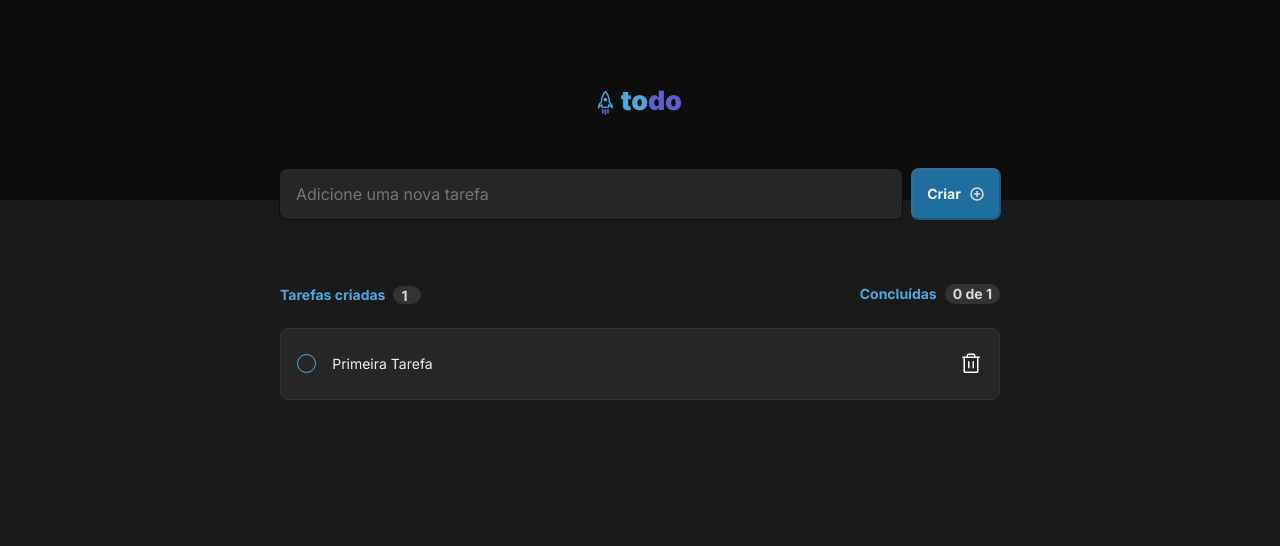
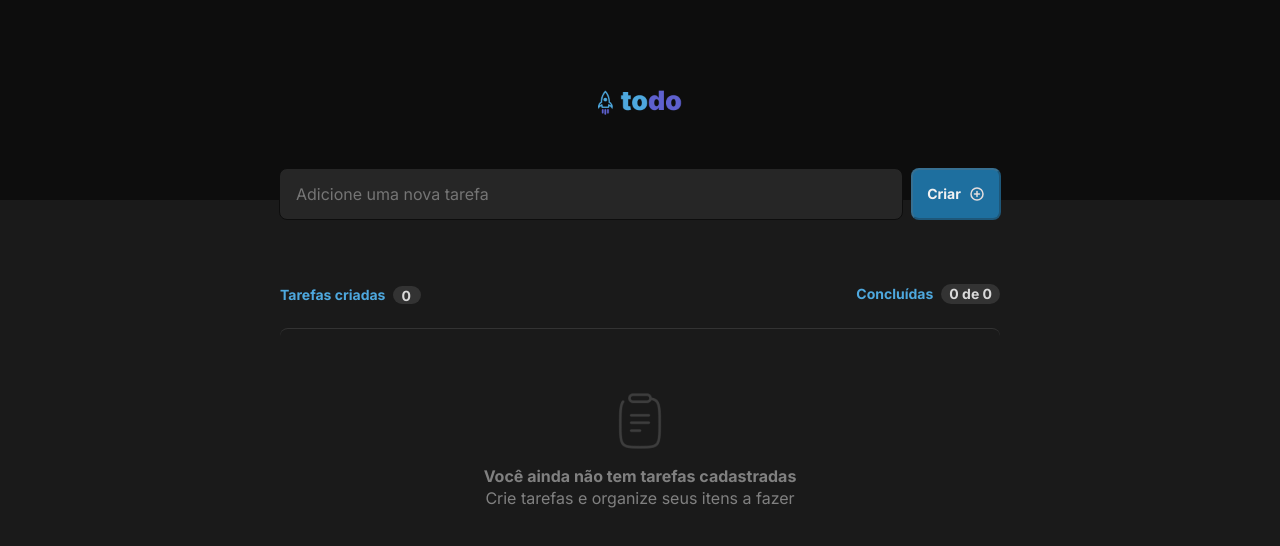
Before and after one commit to PColares/TodoList, a React (Vite) app: page / in a window 1280 px wide. Shown: the top 546 px of the page. Built offline with nearby package versions, Linux system fonts and the light colour scheme.

Commit message:
Fix show completed tasks feature in taskCard component

```diff
--- a/package.json
+++ b/package.json
@@ -17,6 +17,7 @@
   "devDependencies": {
     "@types/react": "^18.0.15",
     "@types/react-dom": "^18.0.6",
+    "@types/uuid": "^8.3.4",
     "@vitejs/plugin-react": "^2.0.0",
     "typescript": "^4.6.4",
     "vite": "^3.0.0"
--- a/src/components/NewTaskBar.tsx
+++ b/src/components/NewTaskBar.tsx
@@ -1,18 +1,44 @@
 import { useState, FormEvent, ChangeEvent, InvalidEvent } from 'react';
+import { v4 as uuidv4 } from 'uuid';
 import { PlusCircle } from 'phosphor-react';
 import Clipboard from '../assets/Clipboard.png';
 import styles from './NewTaskBar.module.css';
-import Tasks from './Task';
+import TaskCard from './TaskCard';
+
+type TaskProps = {
+  id: string;
+  task: string;
+  isTaskFinished: boolean;
+};
 
 function NewTaskBar() {
-  const [taskContent, setTaskContent] = useState(['Primeira Tarefa']);
+  const [taskContent, setTaskContent] = useState<TaskProps[]>([]);
   const [newTask, setNewTask] = useState('');
 
   function handleCreateNewTask(event: FormEvent) {
     event.preventDefault();
 
-    setTaskContent([...taskContent, newTask]);
+    if (newTask.trim() === '') return;
+
+    const newTodo: TaskProps = {
+      id: uuidv4(),
+      task: newTask,
+      isTaskFinished: false,
+    };
+
+    setTaskContent([...taskContent, newTodo]);
     setNewTask('');
+  }
+
+  function handleChangeFinishedTask(id: string) {
+    const updateTaskWithSameId = taskContent.map((task) => {
+      if (task.id === id) {
+        return { ...task, isTaskFinished: !task.isTaskFinished };
+      }
+      return task;
+    });
+
+    setTaskContent(updateTaskWithSameId);
   }
 
   function handleNewTaskChange(event: ChangeEvent<HTMLInputElement>) {
@@ -24,17 +50,15 @@ function NewTaskBar() {
     event.target.setCustomValidity('Este campo é obrigatório!');
   }
 
-  function deleteTask(taskToDelete: string) {
-    const taskWithoutDeletedOne = taskContent.filter((task) => {
-      return task !== taskToDelete;
-    });
+  function handleDeleteTaskById(taskIdToDelete: string) {
+    const taskWithoutDeletedOne = taskContent.filter((task) => task.id !== taskIdToDelete);
 
     setTaskContent(taskWithoutDeletedOne);
   }
 
   const isNewTaskEmpty = newTask.length === 0;
   const NumberOfTasksCreated = taskContent.length;
-  const NumberOfTasksCompleted = taskContent.filter((task) => task.length);
+  const NumberOfTasksCompleted = taskContent.filter((task) => task.isTaskFinished).length;
 
   console.log(NumberOfTasksCompleted);
 
@@ -62,13 +86,23 @@ function NewTaskBar() {
           </div>
           <div className={styles.infoContainer}>
             <span>Concluídas</span>
-            <span className={styles.taskCompleted}>0 de {NumberOfTasksCreated}</span>
+            <span className={styles.taskCompleted}>
+              {NumberOfTasksCompleted} de {NumberOfTasksCreated}
+            </span>
           </div>
         </div>
         {taskContent.length > 0 ? (
           <div>
             {taskContent.map((taskContent) => {
-              return <Tasks key={taskContent} content={taskContent} onDeleteTask={deleteTask} />;
+              return (
+                <TaskCard
+                  id={taskContent.id}
+                  onChangeFinishedTask={handleChangeFinishedTask}
+                  onDeleteTask={handleDeleteTaskById}
+                  isTaskFinished={taskContent.isTaskFinished}
+                  content={taskContent.task}
+                />
+              );
             })}
           </div>
         ) : (
--- a/src/components/Task.tsx
+++ /dev/null
@@ -1,41 +0,0 @@
-import { Trash } from 'phosphor-react';
-import { useState } from 'react';
-import styles from './Task.module.css';
-interface TaskProps {
-  content: string;
-  onDeleteTask: (task: string) => void;
-}
-
-function Tasks({ content, onDeleteTask }: TaskProps) {
-  const [isChecked, setIsChecked] = useState(false);
-
-  function handleDeleteTask() {
-    onDeleteTask(content);
-  }
-
-  function handleCheckbox() {
-    setIsChecked(!isChecked);
-  }
-
-  return (
-    <div className={isChecked ? styles.taskIsChecked : undefined}>
-      <div className={styles.taskContainer}>
-        <div className={styles.taskContent}>
-          <input
-            type='checkbox'
-            className={styles.taskCheckbox}
-            id='checkbox'
-            checked={isChecked}
-            onChange={handleCheckbox}
-          />
-          <span className={isChecked ? styles.contentDecoration : undefined}>{content}</span>
-        </div>
-        <button onClick={handleDeleteTask} title='Deletar comentário'>
-          <Trash size={24} color='white' />
-        </button>
-      </div>
-    </div>
-  );
-}
-
-export default Tasks;
--- /dev/null
+++ b/src/components/TaskCard.tsx
@@ -0,0 +1,56 @@
+import { Trash } from 'phosphor-react';
+import styles from './TaskCard.module.css';
+
+interface TaskCardProps {
+  id: string;
+  content: string;
+  isTaskFinished: boolean;
+  onChangeFinishedTask: (id: string) => void;
+  onDeleteTask: (id: string) => void;
+}
+
+function TaskCard({
+  id,
+  content,
+  onDeleteTask,
+  isTaskFinished,
+  onChangeFinishedTask,
+}: TaskCardProps) {
+  // const [isChecked, setIsChecked] = useState(false);
+
+  function handleDeleteTaskById(event: React.MouseEvent<HTMLButtonElement>) {
+    event?.stopPropagation();
+    onDeleteTask(id);
+  }
+
+  function handleChangeFinishedTask() {
+    onChangeFinishedTask(id);
+  }
+
+  // function handleCheckbox() {
+  //   setIsChecked(!isChecked);
+  // }
+
+  return (
+    <div className={isTaskFinished ? styles.taskIsChecked : undefined}>
+      <div className={styles.taskContainer}>
+        <div className={styles.taskContent}>
+          <input
+            type='checkbox'
+            title='Concluir Tarefa'
+            aria-label='Concluir tarefa'
+            className={styles.taskCheckbox}
+            checked={isTaskFinished}
+            onChange={handleChangeFinishedTask}
+          />
+          <span className={isTaskFinished ? styles.contentDecoration : undefined}>{content}</span>
+        </div>
+        <button onClick={handleDeleteTaskById} title='Deletar comentário'>
+          <Trash size={24} color='white' />
+        </button>
+      </div>
+    </div>
+  );
+}
+
+export default TaskCard;
```
Also changed, not shown: src/components/TaskCard.module.css (renamed from src/components/Task.module.css), 1 other file (tests, documents, lock files or other folders).
